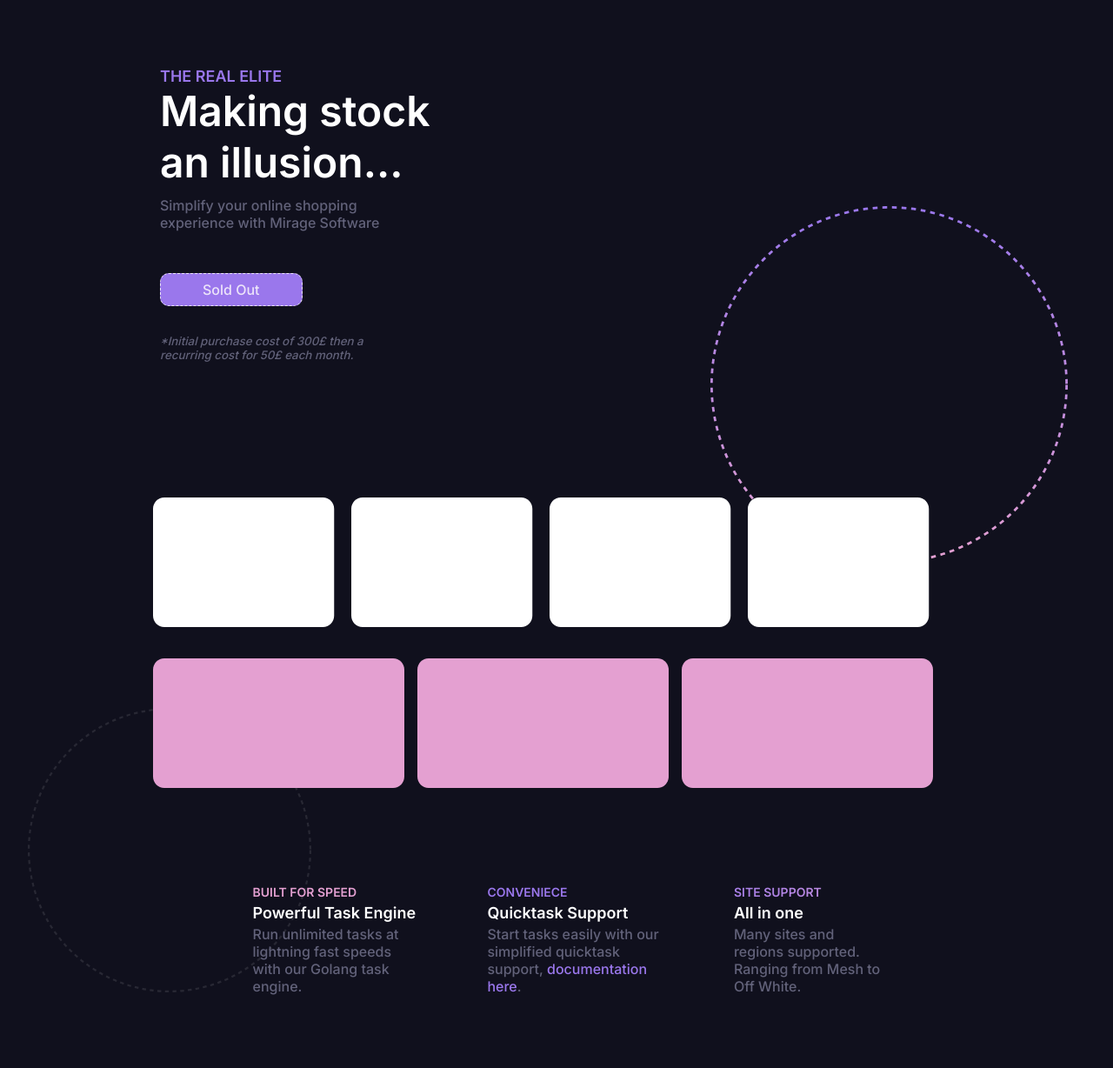
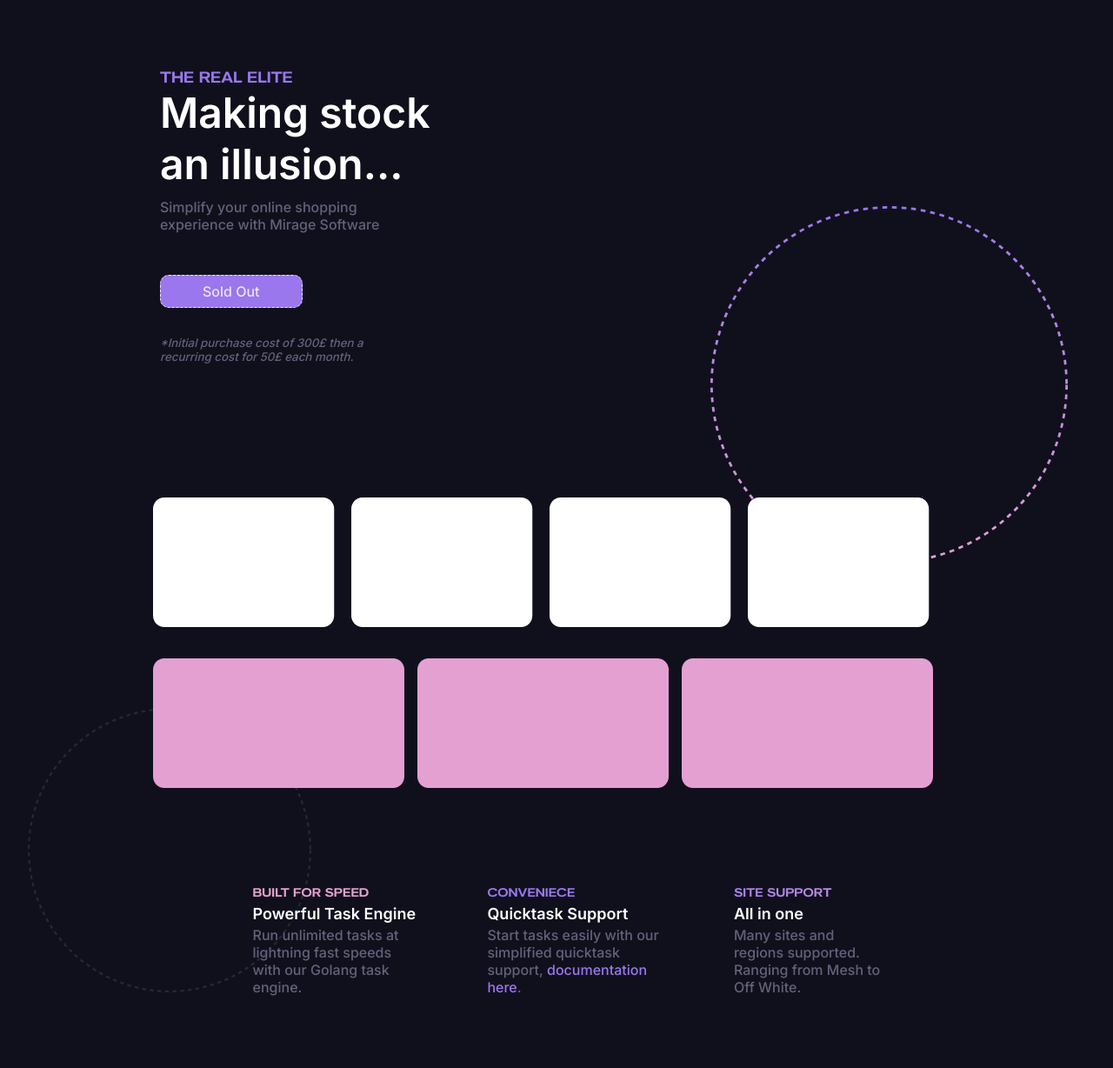
Before and after one commit to swagatasingha40/miragesite, a plain HTML site: page index.html in a window 1280 px wide. Shown: the part 72-1300 px from the top of the page at 87% size. Drawn offline with Linux system fonts and the light colour scheme.

Commit message:
added fonts correction and company logos to be implemented

```diff
--- a/styles.css
+++ b/styles.css
@@ -1,5 +1,9 @@
 @import url('https://fonts.googleapis.com/css2?family=Inter:wght@100;200;300;400;424;500;600;700;800;900&display=swap');
 
+@font-face {
+  font-family: 'HK Grotesk Wide';
+  src: url('assets/HKGroteskWide_2020D/HKGroteskWide_2020D/OTF/HKGroteskWide-SemiBold.otf');
+}
 * {
     margin: 0px;
     padding: 0px;
@@ -317,6 +321,7 @@
     margin-top: 5rem;
   }
   .topleft{
+    font-family: HK Grotesk Wide;
     color: #9A77EC;
     font-weight: 600;
     font-size: 18px;
@@ -412,6 +417,7 @@
     flex-direction: column;
   }
   .highlight-title{
+    font-family: HK Grotesk Wide;
     color:#E4A0D1;
     font-style: normal;
     font-weight: 600;
@@ -962,4 +968,5 @@ footer>div>div>a{
   }
   .featbody{
   padding-right: 0rem;
+  }
 }
```
Also changed, not shown: assets/HKGroteskWide_2020D/HKGroteskWide_2020D/OTF/HKGroteskWide-Black.otf (added), assets/HKGroteskWide_2020D/HKGroteskWide_2020D/OTF/HKGroteskWide-Bold.otf (added), assets/HKGroteskWide_2020D/HKGroteskWide_2020D/OTF/HKGroteskWide-ExtraBold.otf (added), assets/HKGroteskWide_2020D/HKGroteskWide_2020D/OTF/HKGroteskWide-Light.otf (added), assets/HKGroteskWide_2020D/HKGroteskWide_2020D/OTF/HKGroteskWide-Medium.otf (added), assets/HKGroteskWide_2020D/HKGroteskWide_2020D/OTF/HKGroteskWide-Regular.otf (added), assets/HKGroteskWide_2020D/HKGroteskWide_2020D/OTF/HKGroteskWide-SemiBold.otf (added), assets/comp1.svg (added), assets/comp2.svg (added), assets/comp3.svg (added), assets/comp4.svg (added), assets/comp5.svg (added), assets/comp6.svg (added), assets/comp7.svg, 2 other files.
